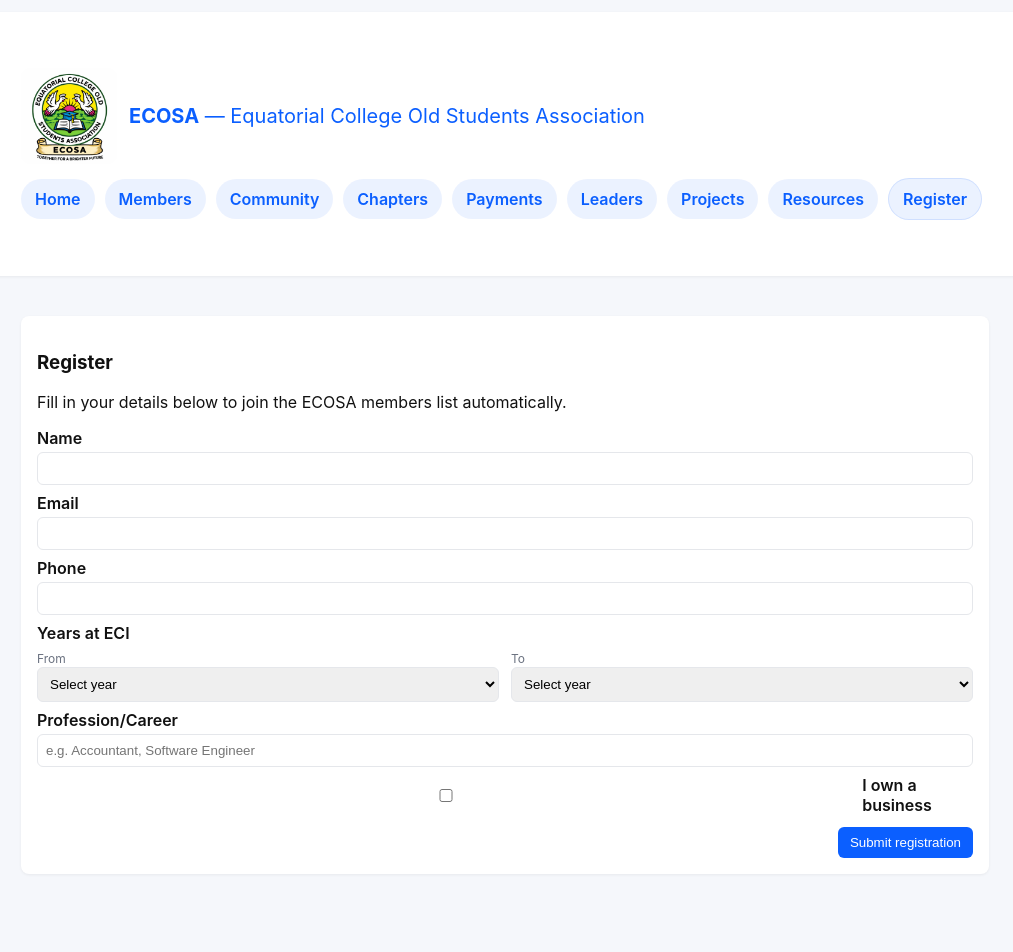
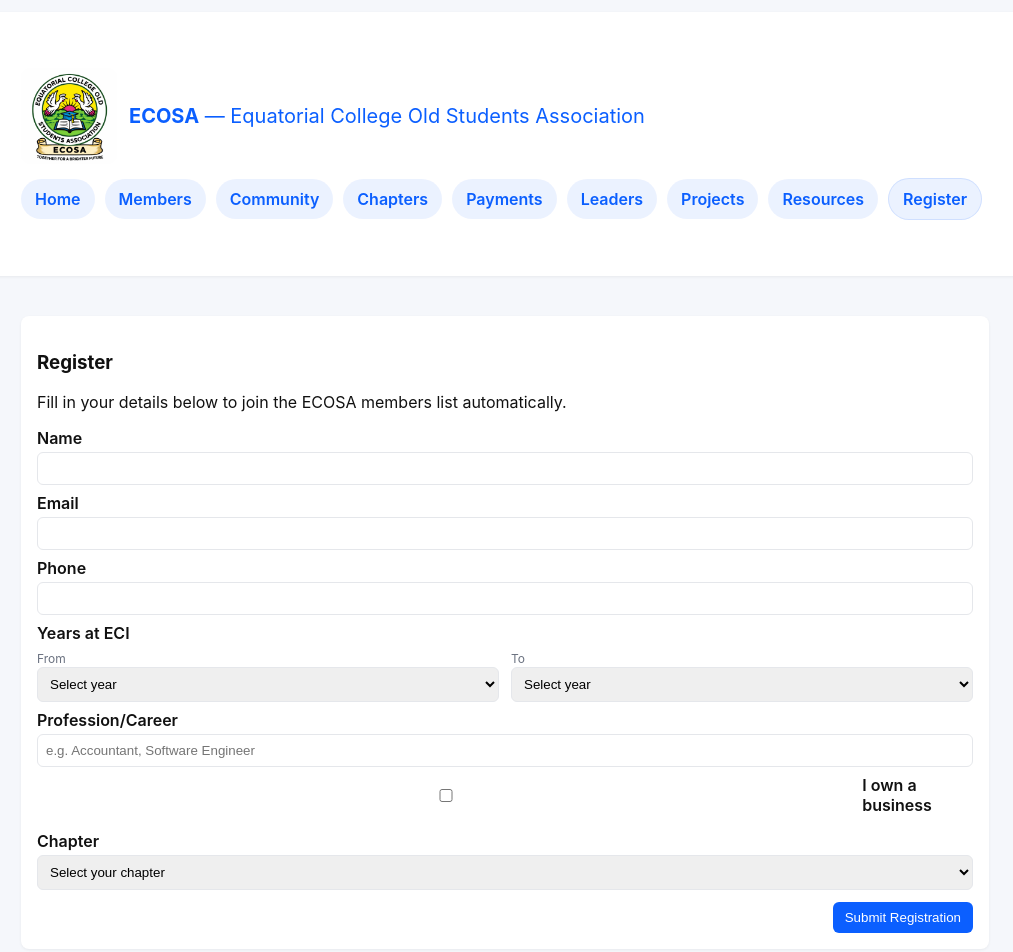
Before and after one commit to ecosaprojects/ecosa, a React (Vite) app: page /register in a window 1280 px wide. Shown: the top 952 px of the page, without its empty margins (135-1148 px from the left). Before the commit the page ends 914 px from the top, so only its background shows below. Built offline with nearby package versions, Linux system fonts and the light colour scheme.

Commit message:
Refactor Register component and add chapter selection

```diff
--- a/src/pages/Register.tsx
+++ b/src/pages/Register.tsx
@@ -4,38 +4,70 @@ import { registerMember } from '../services/mockService'
 
 const START_YEAR = 2002
 const CURRENT_YEAR = new Date().getFullYear()
-const YEAR_OPTIONS = Array.from({ length: CURRENT_YEAR - START_YEAR + 1 }, (_, i) => CURRENT_YEAR - i)
+const YEAR_OPTIONS = Array.from(
+  { length: CURRENT_YEAR - START_YEAR + 1 },
+  (_, i) => CURRENT_YEAR - i
+)
 
-export default function Register(){
-  const [name,setName]=useState('')
-  const [email,setEmail]=useState('')
-  const [phone,setPhone]=useState('')
-  const [yearFrom,setYearFrom]=useState('')
-  const [yearTo,setYearTo]=useState('')
-  const [profession,setProfession]=useState('')
-  const [hasBusiness,setHasBusiness]=useState(false)
-  const [businessName,setBusinessName]=useState('')
-  const [businessDescription,setBusinessDescription]=useState('')
+const CHAPTERS = [
+  'Kampala',
+  'Ibanda',
+  'Mbarara',
+  'Fort Portal',
+  'Gulu',
+  'UAE',
+  'USA',
+  'Jinja',
+  'Kabale'
+]
+
+export default function Register() {
+  const [name, setName] = useState('')
+  const [email, setEmail] = useState('')
+  const [phone, setPhone] = useState('')
+  const [yearFrom, setYearFrom] = useState('')
+  const [yearTo, setYearTo] = useState('')
+  const [profession, setProfession] = useState('')
+  const [hasBusiness, setHasBusiness] = useState(false)
+  const [businessName, setBusinessName] = useState('')
+  const [businessDescription, setBusinessDescription] = useState('')
+  const [chapter, setChapter] = useState('')
+
   const nav = useNavigate()
 
-  const submit = async (e:React.FormEvent)=>{
+  const submit = async (e: React.FormEvent) => {
     e.preventDefault()
-    if(!name||!email) return alert('Provide name and email')
-    const yearsAtECI = yearFrom && yearTo ? `${yearFrom}-${yearTo}` : (yearFrom || yearTo || '')
-    try{
+
+    if (!name || !email || !chapter) {
+      return alert('Please provide your name, email and chapter.')
+    }
+
+    const yearsAtECI =
+      yearFrom && yearTo
+        ? `${yearFrom}-${yearTo}`
+        : yearFrom || yearTo || ''
+
+    try {
       await registerMember({
         name,
         email,
         phone,
+        chapter,
         yearsAtECI,
         employment: profession,
         hasBusiness,
         businessName: hasBusiness ? businessName : undefined,
-        businessDescription: hasBusiness ? businessDescription : undefined,
+        businessDescription: hasBusiness
+          ? businessDescription
+          : undefined,
       })
-      alert('Registered successfully. Your details have been added to the members list.')
+
+      alert(
+        'Registered successfully. Your details have been added to the members list.'
+      )
+
       nav('/members')
-    }catch(e){
+    } catch (e) {
       alert('Could not register right now. Please try again later.')
     }
   }
@@ -43,51 +75,131 @@ export default function Register(){
   return (
     <div className="card">
       <h3>Register</h3>
-      <p>Fill in your details below to join the ECOSA members list automatically.</p>
+      <p>
+        Fill in your details below to join the ECOSA members list
+        automatically.
+      </p>
+
       <form onSubmit={submit}>
         <label>Name</label>
-        <input value={name} onChange={e=>setName(e.target.value)} />
+        <input
+          value={name}
+          onChange={(e) => setName(e.target.value)}
+          required
+        />
+
         <label>Email</label>
-        <input value={email} onChange={e=>setEmail(e.target.value)} />
+        <input
+          type="email"
+          value={email}
+          onChange={(e) => setEmail(e.target.value)}
+          required
+        />
+
         <label>Phone</label>
-        <input value={phone} onChange={e=>setPhone(e.target.value)} />
+        <input
+          value={phone}
+          onChange={(e) => setPhone(e.target.value)}
+        />
 
         <label>Years at ECI</label>
-        <div style={{display:'flex', gap:12}}>
-          <div style={{flex:1}}>
-            <label style={{fontSize:12, color:'#6b7280'}}>From</label>
-            <select value={yearFrom} onChange={e=>setYearFrom(e.target.value)}>
+
+        <div style={{ display: 'flex', gap: 12 }}>
+          <div style={{ flex: 1 }}>
+            <label style={{ fontSize: 12, color: '#6b7280' }}>
+              From
+            </label>
+            <select
+              value={yearFrom}
+              onChange={(e) => setYearFrom(e.target.value)}
+            >
               <option value="">Select year</option>
-              {YEAR_OPTIONS.map(y=> <option key={y} value={y}>{y}</option>)}
+              {YEAR_OPTIONS.map((y) => (
+                <option key={y} value={y}>
+                  {y}
+                </option>
+              ))}
             </select>
           </div>
-          <div style={{flex:1}}>
-            <label style={{fontSize:12, color:'#6b7280'}}>To</label>
-            <select value={yearTo} onChange={e=>setYearTo(e.target.value)}>
+
+          <div style={{ flex: 1 }}>
+            <label style={{ fontSize: 12, color: '#6b7280' }}>
+              To
+            </label>
+            <select
+              value={yearTo}
+              onChange={(e) => setYearTo(e.target.value)}
+            >
               <option value="">Select year</option>
-              {YEAR_OPTIONS.map(y=> <option key={y} value={y}>{y}</option>)}
+              {YEAR_OPTIONS.map((y) => (
+                <option key={y} value={y}>
+                  {y}
+                </option>
+              ))}
             </select>
           </div>
         </div>
 
         <label>Profession/Career</label>
-        <input placeholder="e.g. Accountant, Software Engineer" value={profession} onChange={e=>setProfession(e.target.value)} />
+        <input
+          placeholder="e.g. Accountant, Software Engineer"
+          value={profession}
+          onChange={(e) => setProfession(e.target.value)}
+        />
 
-        <label style={{display:'flex', alignItems:'center', gap:8, marginTop:8}}>
-          <input type="checkbox" checked={hasBusiness} onChange={e=>setHasBusiness(e.target.checked)} />
+        <label
+          style={{
+            display: 'flex',
+            alignItems: 'center',
+            gap: 8,
+            marginTop: 8,
+          }}
+        >
+          <input
+            type="checkbox"
+            checked={hasBusiness}
+            onChange={(e) => setHasBusiness(e.target.checked)}
+          />
           I own a business
         </label>
 
         {hasBusiness && (
-          <div style={{marginTop:8}}>
-            <label>Business name</label>
-            <input placeholder="e.g. ACME Enterprises" value={businessName} onChange={e=>setBusinessName(e.target.value)} />
+          <div style={{ marginTop: 8 }}>
+            <label>Business Name</label>
+            <input
+              placeholder="e.g. ACME Enterprises"
+              value={businessName}
+              onChange={(e) => setBusinessName(e.target.value)}
+            />
+
             <label>What does your business do?</label>
-            <input placeholder="e.g. Retail and wholesale of electronics" value={businessDescription} onChange={e=>setBusinessDescription(e.target.value)} />
+            <input
+              placeholder="e.g. Retail and wholesale of electronics"
+              value={businessDescription}
+              onChange={(e) => setBusinessDescription(e.target.value)}
+            />
           </div>
         )}
 
-        <div className="actions"><button className="btn">Submit registration</button></div>
+        <label style={{ marginTop: 16 }}>Chapter</label>
+        <select
+          value={chapter}
+          onChange={(e) => setChapter(e.target.value)}
+          required
+        >
+          <option value="">Select your chapter</option>
+          {CHAPTERS.map((ch) => (
+            <option key={ch} value={ch}>
+              {ch}
+            </option>
+          ))}
+        </select>
+
+        <div className="actions">
+          <button className="btn" type="submit">
+            Submit Registration
+          </button>
+        </div>
       </form>
     </div>
   )
```
